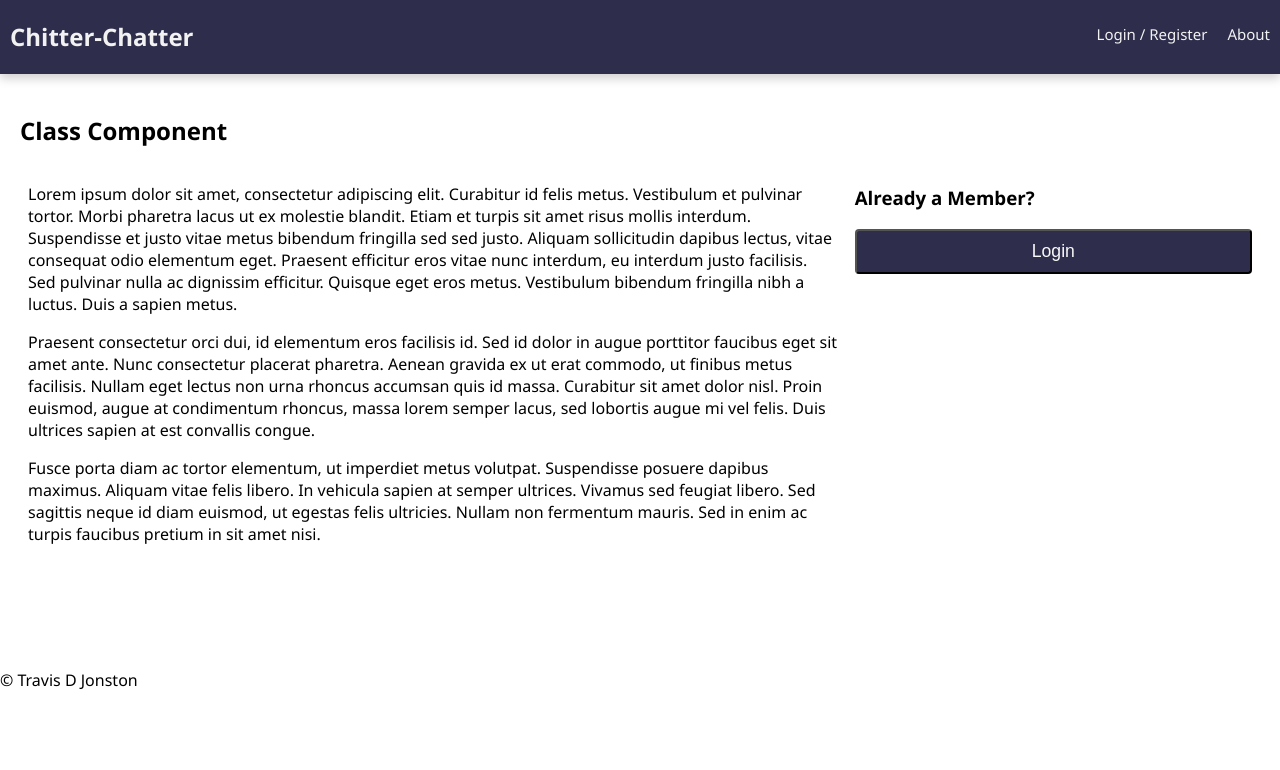
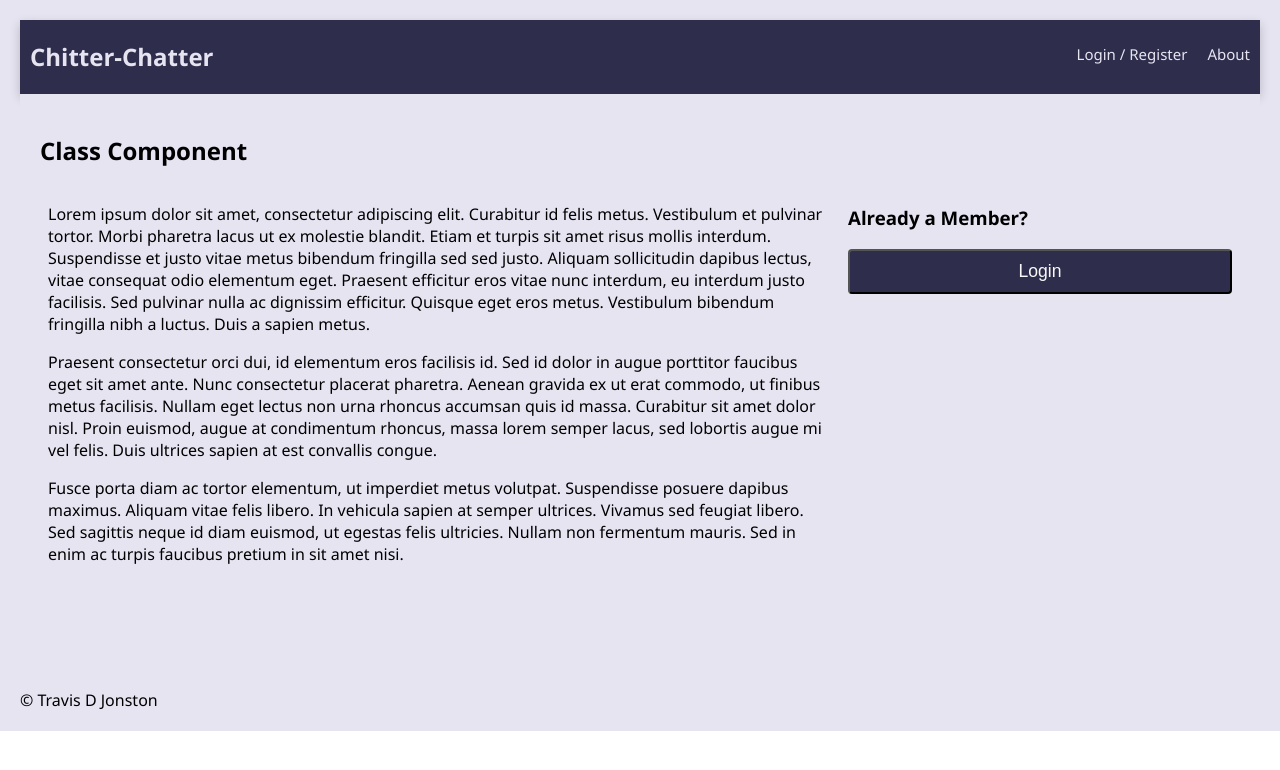
Before and after one commit to travisjohnston622/My-Chat-App, a React app: page /#/home in a window 1280 px wide. Built offline with nearby package versions, Linux system fonts and the light colour scheme; no server answers.

Commit message:
update to app.js back-ground color

```diff
--- a/src/components/App/App.css
+++ b/src/components/App/App.css
@@ -27,7 +27,7 @@ input {
 .register {
 	background-color: #2e2e4c;
 	border-radius: 4px;
-	color: #f8f8f8;
+	color: #e7e4f2;
 	min-height: 50px;
 	min-width: 100px;
 	outline: 0;
--- a/src/components/App/App.js
+++ b/src/components/App/App.js
@@ -29,7 +29,7 @@ class App extends Component {
 	render() {
 		return (
 			<Router>
-				<div>
+				<div className='container'>
 					<Nav />
 					<Switch>
 						{/* Visiting localhost:3000 will redirect to localhost:3000/home */}
--- a/src/components/Nav/Nav.css
+++ b/src/components/Nav/Nav.css
@@ -1,8 +1,12 @@
+.container {
+	background-color: #e7e4f2;
+}
+
 .nav-title {
 	font-size: 24px;
 	font-weight: 700;
 	display: inline-block;
-	color: #f2f2f2;
+	color: #e7e4f2;
 	padding-left: 10px;
 }
 
@@ -15,7 +19,7 @@
 
 .nav-link {
 	float: left;
-	color: #f2f2f2;
+	color: #e7e4f2;
 	background-color: #2e2e4c;
 	text-align: center;
 	padding: 24px 10px;
```
